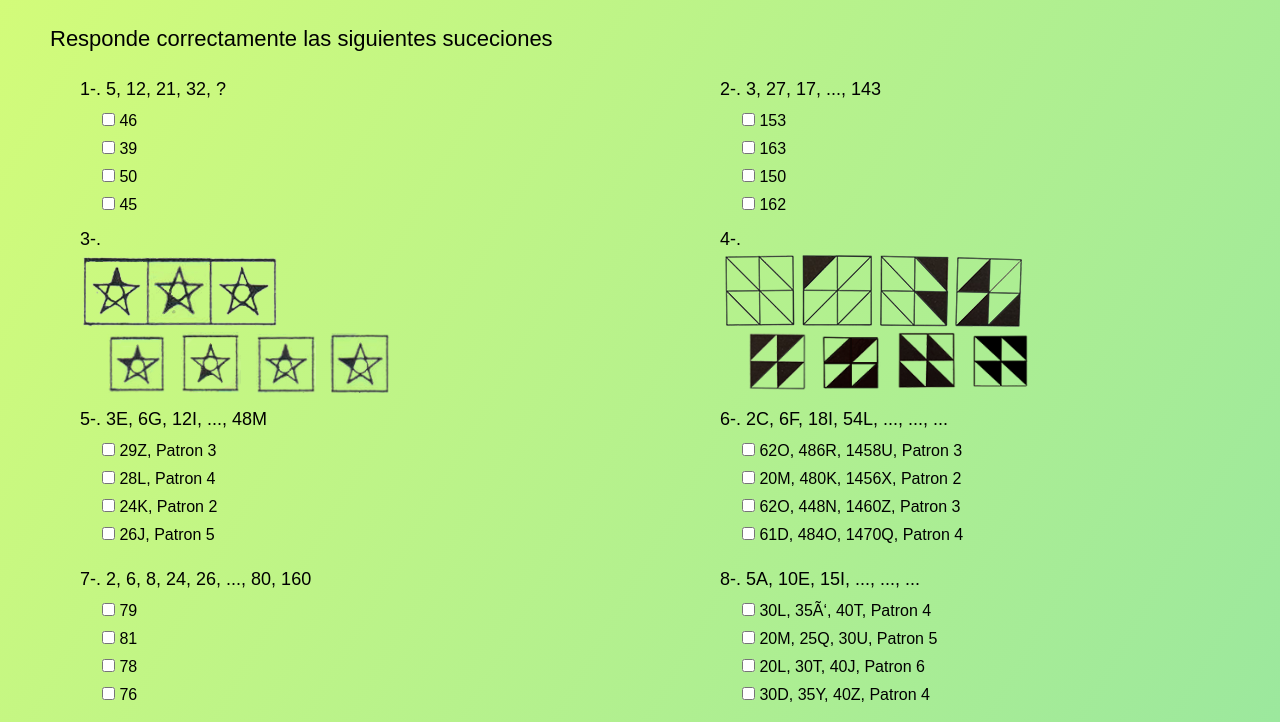
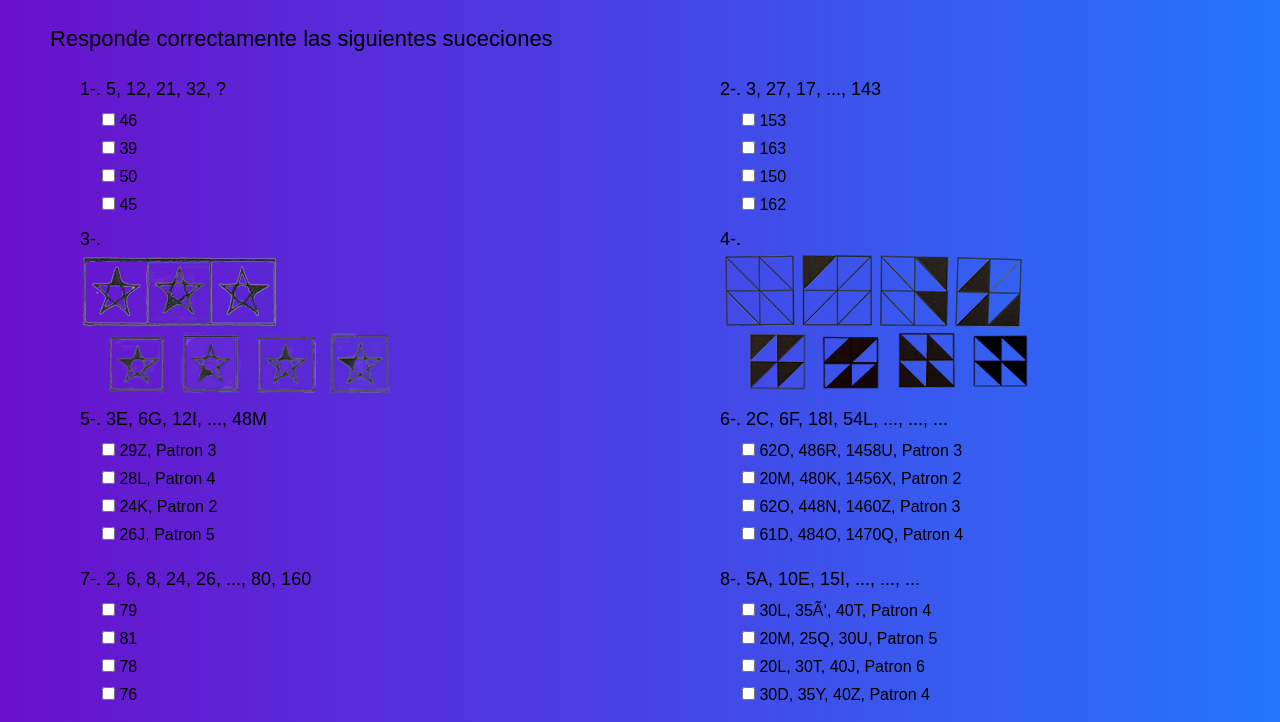
Before and after one commit to CyHuevos/Proyecto, a plain HTML site: page test.html in a window 1280 px wide. Shown: the part 75-797 px from the top of the page. Drawn offline with Linux system fonts and the light colour scheme.

Commit message:
Update styles_tst.css

```diff
--- a/css/styles_tst.css
+++ b/css/styles_tst.css
@@ -24,7 +24,7 @@ h1 {
 .contenedor {
     position: static;
     /*background-image: linear-gradient(to top, #505285 0%, #585e92 12%, #65689f 25%, #7474b0 37%, #7e7ebb 50%, #8389c7 62%, #9795d4 75%, #a2a1dc 87%, #b5aee4 100%);*/
-    background-image: linear-gradient(120deg, #d4fc79 0%, #96e6a1 100%);
+    background-image: linear-gradient(to right, #6a11cb 0%, #2575fc 100%);
     height: 1100px;
     width: 100%;
 }
```
